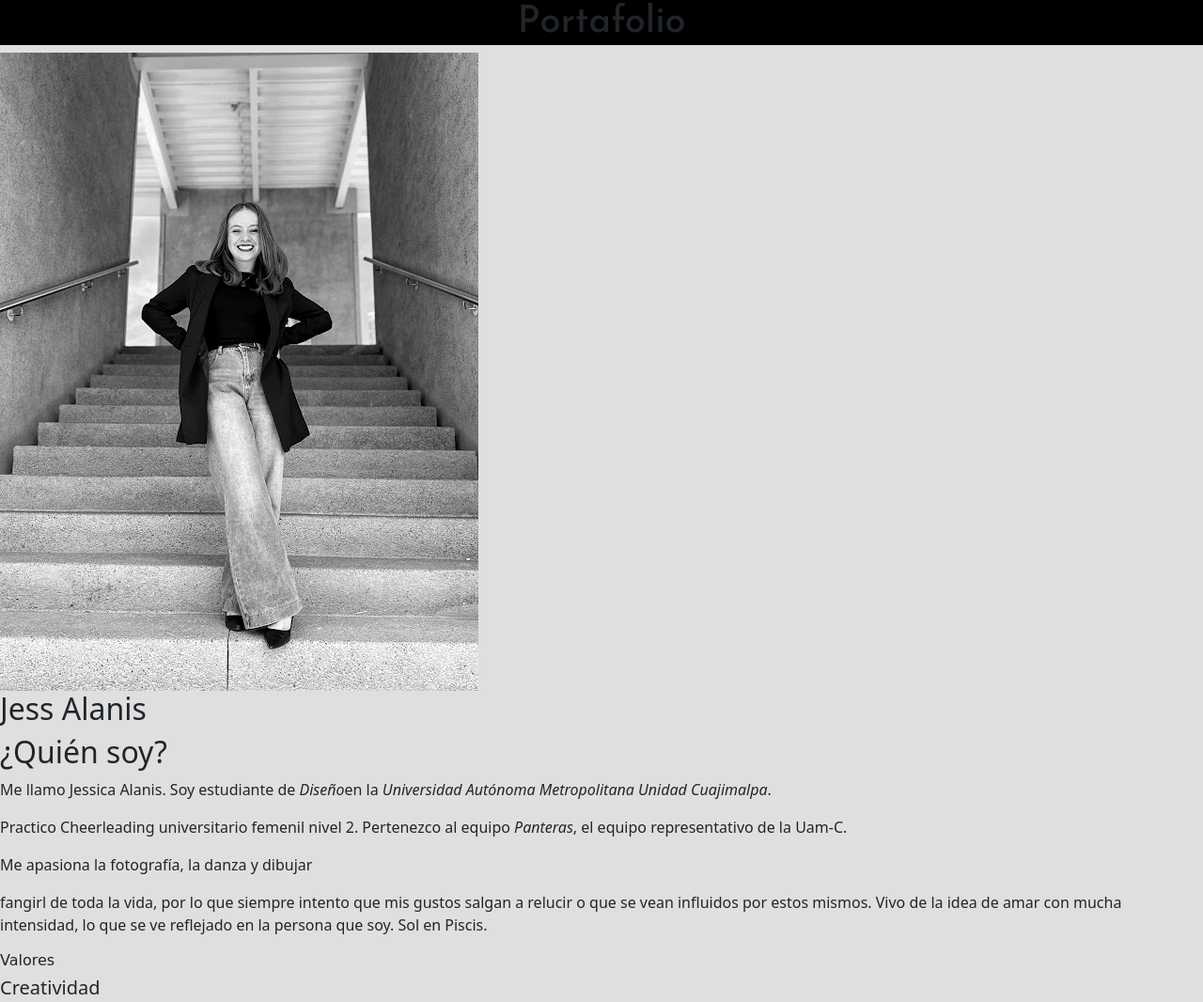
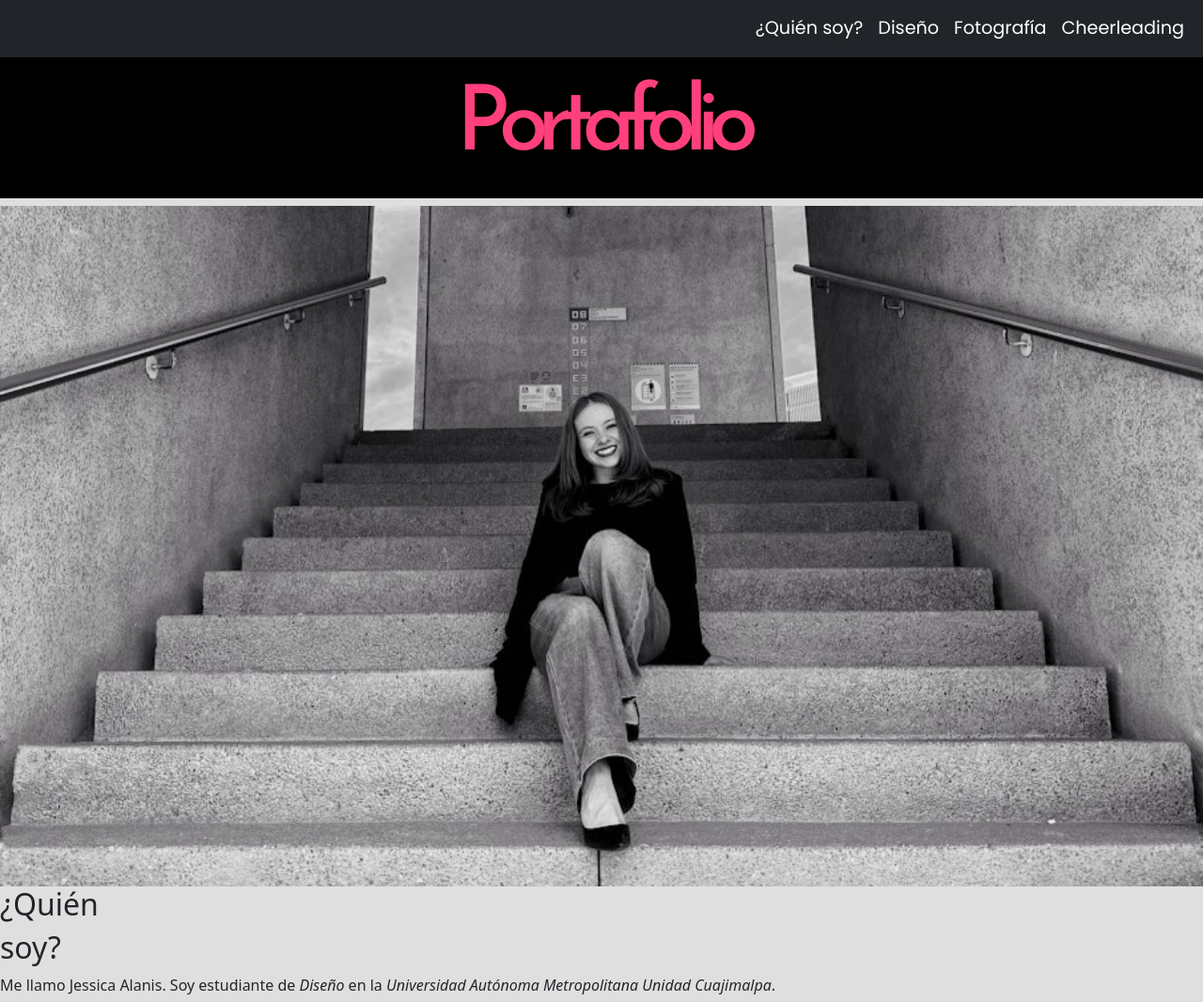
Before and after one commit to jessicaalanis7/portafolio-jessica-alanis-portafolio, a website: page index.html in a window 1280 px wide. Shown: the top 1066 px of the page at 94% size. Drawn offline with nearby package versions, Linux system fonts and the light colour scheme; a web font is replaced by a local one.

Commit message:
avancenuevo110425

```diff
--- a/index.html
+++ b/index.html
@@ -19,6 +19,7 @@
     <link rel="icon" type="image/svg+xml" href="/favicon.svg" />
 
     <!-- importar bootstrap  -->
+
     <link
       href="https://cdn.jsdelivr.net/npm/bootstrap@5.3.3/dist/css/bootstrap.min.css"
       rel="stylesheet"
@@ -31,16 +32,8 @@
       crossorigin="anonymous"
     ></script>
     <!-- fin importacion bootstrap  -->
-  </head>
-
-  <body class="fondo">
-    <div class="wrap">
-
-
-    <header>
-      <h1>Portafolio</h1>
-    </header>
-
+    <!--Fonts-->
+    <link href="https://fonts.googleapis.com/css2?family=Poppins:wght@400;600;700&display=swap" rel="stylesheet">
     <!--Tipografía header-->
     <link rel="preconnect" href="https://fonts.googleapis.com">
     <link rel="preconnect" href="https://fonts.gstatic.com" crossorigin>
@@ -48,10 +41,6 @@
     <style>
       @import url('https://fonts.googleapis.com/css2?family=Josefin+Sans:ital,wght@0,100..700;1,100..700&display=swap');
       </style>
-    <!--Fin tipografía header-->
-
-<!-- Suggested code may be subject to a license. Learn more: ~LicenseLog:977019157. -->
-    <!--Tipografía -->
        <link rel="preconnect" href="https://fonts.googleapis.com">
        <link rel="preconnect" href="https://fonts.gstatic.com" crossorigin>
        <link href="https://fonts.googleapis.com/css2?family=Vibur&display=swap" rel="stylesheet">
@@ -59,25 +48,59 @@
          @import url('https://fonts.googleapis.com/css2?family=Vibur&display=swap');
          </style>
 
+         <!--fin fonts-->
+
+  </head>
+  <nav class="navbar navbar-expand-lg bg-dark">
+    <div class="container-fluid">
+      <a class="navbar-brand text-white"></a>
+      <button class="navbar-toggler" type="button" data-bs-toggle="collapse" data-bs-target="#navbarScroll" aria-controls="navbarScroll" aria-expanded="false" aria-label="Toggle navigation">
+        <span class="navbar-toggler-icon"></span>
+      </button>
+
+      <div class="collapse navbar-collapse" id="navbarScroll">
+        <ul class="navbar-nav ms-auto my-1 my-lg-0 navbar-nav-scroll" style="--bs-scroll-height: 100px;">
+          <li class="nav-item">
+            <a class="nav-link text-white active" aria-current="page" href="#">¿Quién soy?</a>
+          </li>
+          <li class="nav-item">
+            <a class="nav-link text-white" href="#">Diseño</a>
+          </li>
+          <li class="nav-item">
+            <a class="nav-link text-white" href="#">Fotografía</a>
+          </li>
+          <li class="nav-item">
+            <a class="nav-link text-white" href="#">Cheerleading</a>
+          </li>
+        </ul>
+      </div>
+    </div>
+  </nav>
+  <body class="fondo">
+    <div class="wrap">
+      <header>
+        <h1>Portafolio</h1>
+    </div>
+    </header>
 
 
     <nav>
       <section>
-
+    <div style="display: flex; justify-content: center; align-items: center; margin: 0px; ">
         <img
-          class="photo"
-          src="files/Snapseed.jpg"
-          alt="foto de mi"
-      </section>
-      <section>
-        <H2>Jess Alanis</H2>
-      </section>
+          class="photoinicio"
+          src="files/fotoprincipal.jpg"
+          alt="foto de mi">
+        </div>
+    </div>
         </nav>
 
-        <nav>
-        <h2>¿Quién soy?</h2>
+        <nav class="presentación">
+        <h2>¿Quién</h2>
+        <h2> soy?</h2>
+        </nav>
         <p> Me llamo Jessica Alanis.
-Soy estudiante de <i>Diseño</i>en la <i>Universidad Autónoma Metropolitana Unidad Cuajimalpa</i>.
+          Soy estudiante de <i>Diseño</i> en la <i>Universidad Autónoma Metropolitana Unidad Cuajimalpa</i>.
         </p>
         <p> Practico Cheerleading universitario femenil nivel 2. Pertenezco al equipo <i>Panteras</i>, el equipo representativo de la Uam-C. </p>
         <p>Me apasiona la fotografía, la danza y dibujar</p>
@@ -147,17 +170,21 @@ Vivo de la idea de amar con mucha intensidad, lo que se ve reflejado en la perso
         <h4>  Contacto </h4>
         <section>
           <!-- icono de instagram -->
+           <span class="d-flex">
           <svg
+          class="icon_1 mx-2"
           class="icon_1"
           xmlns="http://www.w3.org/2000/svg" width="20" height="20" fill="currentColor" class="bi bi-instagram" viewBox="0 0 16 16">
             <path d="M8 0C5.829 0 5.556.01 4.703.048 3.85.088 3.269.222 2.76.42a3.9 3.9 0 0 0-1.417.923A3.9 3.9 0 0 0 .42 2.76C.222 3.268.087 3.85.048 4.7.01 5.555 0 5.827 0 8.001c0 2.172.01 2.444.048 3.297.04.852.174 1.433.372 1.942.205.526.478.972.923 1.417.444.445.89.719 1.416.923.51.198 1.09.333 1.942.372C5.555 15.99 5.827 16 8 16s2.444-.01 3.298-.048c.851-.04 1.434-.174 1.943-.372a3.9 3.9 0 0 0 1.416-.923c.445-.445.718-.891.923-1.417.197-.509.332-1.09.372-1.942C15.99 10.445 16 10.173 16 8s-.01-2.445-.048-3.299c-.04-.851-.175-1.433-.372-1.941a3.9 3.9 0 0 0-.923-1.417A3.9 3.9 0 0 0 13.24.42c-.51-.198-1.092-.333-1.943-.372C10.443.01 10.172 0 7.998 0zm-.717 1.442h.718c2.136 0 2.389.007 3.232.046.78.035 1.204.166 1.486.275.373.145.64.319.92.599s.453.546.598.92c.11.281.24.705.275 1.485.039.843.047 1.096.047 3.231s-.008 2.389-.047 3.232c-.035.78-.166 1.203-.275 1.485a2.5 2.5 0 0 1-.599.919c-.28.28-.546.453-.92.598-.28.11-.704.24-1.485.276-.843.038-1.096.047-3.232.047s-2.39-.009-3.233-.047c-.78-.036-1.203-.166-1.485-.276a2.5 2.5 0 0 1-.92-.598 2.5 2.5 0 0 1-.6-.92c-.109-.281-.24-.705-.275-1.485-.038-.843-.046-1.096-.046-3.233s.008-2.388.046-3.231c.036-.78.166-1.204.276-1.486.145-.373.319-.64.599-.92s.546-.453.92-.598c.282-.11.705-.24 1.485-.276.738-.034 1.024-.044 2.515-.045zm4.988 1.328a.96.96 0 1 0 0 1.92.96.96 0 0 0 0-1.92m-4.27 1.122a4.109 4.109 0 1 0 0 8.217 4.109 4.109 0 0 0 0-8.217m0 1.441a2.667 2.667 0 1 1 0 5.334 2.667 2.667 0 0 1 0-5.334"/>
           </svg>
           <p>@jessicaalanis_</p>
-
+        </span>
 
           <!-- icono de whatsapp -->
-           <span>
-            <svg xmlns="http://www.w3.org/2000/svg" width="16" height="16" fill="currentColor" class="bi bi-whatsapp" viewBox="0 0 16 16">
+           <span class="d-flex">
+            <svg
+            class="icon_1 mx-2"
+            xmlns="http://www.w3.org/2000/svg" width="16" height="16" fill="currentColor" class="bi bi-whatsapp" viewBox="0 0 16 16">
               <path d="M13.601 2.326A7.85 7.85 0 0 0 7.994 0C3.627 0 .068 3.558.064 7.926c0 1.399.366 2.76 1.057 3.965L0 16l4.204-1.102a7.9 7.9 0 0 0 3.79.965h.004c4.368 0 7.926-3.558 7.93-7.93A7.9 7.9 0 0 0 13.6 2.326zM7.994 14.521a6.6 6.6 0 0 1-3.356-.92l-.24-.144-2.494.654.666-2.433-.156-.251a6.56 6.56 0 0 1-1.007-3.505c0-3.626 2.957-6.584 6.591-6.584a6.56 6.56 0 0 1 4.66 1.931 6.56 6.56 0 0 1 1.928 4.66c-.004 3.639-2.961 6.592-6.592 6.592m3.615-4.934c-.197-.099-1.17-.578-1.353-.646-.182-.065-.315-.099-.445.099-.133.197-.513.646-.627.775-.114.133-.232.148-.43.05-.197-.1-.836-.308-1.592-.985-.59-.525-.985-1.175-1.103-1.372-.114-.198-.011-.304.088-.403.087-.088.197-.232.296-.346.1-.114.133-.198.198-.33.065-.134.034-.248-.015-.347-.05-.099-.445-1.076-.612-1.47-.16-.389-.323-.335-.445-.34-.114-.007-.247-.007-.38-.007a.73.73 0 0 0-.529.247c-.182.198-.691.677-.691 1.654s.71 1.916.81 2.049c.098.133 1.394 2.132 3.383 2.992.47.205.84.326 1.129.418.475.152.904.129 1.246.08.38-.058 1.171-.48 1.338-.943.164-.464.164-.86.114-.943-.049-.084-.182-.133-.38-.232"/>
             </svg>
             <p>5580327749</p>
--- a/style.css
+++ b/style.css
@@ -1,41 +1,55 @@
-/* Add styles here */
 /* importar bootstrap */
 @import '~bootstrap/dist/css/bootstrap.min.css';
+
+.navbar {
+    font-family: 'Poppins', sans-serif;
+    color: rgb(17, 17, 17);
+    font-size: 120%;
+  }
 
 .fondo{
     background-color: rgb(223, 223, 223);
 }
-wrap{
-    width: 1100px;
-    height: auto;
-    background-color: rgb(153, 104, 114);
-    margin-left: auto;
-    margin-right: auto;
+.wrap{
+    width: 100%;
+    height: 50%;
+    background-color: rgb(0, 0, 0);
     margin-bottom: 0%;
 }
 
-header{
-    width: 100%;
-    height: autopx;
+header h1{
+    display: flex;
+    justify-content: center;
+    align-items: center;
+    height: 150px;
     background-color: rgb(0, 0, 0);
+    color: rgb(255, 64, 124);
+    font-size: 600%;
+    letter-spacing: -12px;
 }
 
 h1{
     font-family: 'Josefin Sans';
-    color: rgb(255, 64, 124);
-    text-align: center;
+    font-size: 50px;
+    margin-top: 20px;
+}
+.photoinicio {
+    width: 100%;
+    height: auto;
+  display: flex;
+  justify-content: center;
+  margin-top: 0%;
+}04
+h2 {
+    font-family: 'Franklin Gothic Medium', 'Arial Narrow', Arial, sans-serif;
+    text-align: left;
     margin: 30px;
 }
-
-h2 {
-    f
+h3 {
+    font-family: 'Gill Sans', 'Gill Sans MT', Calibri, 'Trebuchet MS', sans-serif;
 }
-
-.photo {
-
-    height: 5%;
-    float: center;
-    align-items: center;
+.presentación {
+    letter-spacing: 5%;
 }
 
 .photografito1 {
@@ -48,10 +62,7 @@ h2 {
     float:left;
 }
 
-    .vibur-regular {
-        font-family: "Vibur", cursive;
-        font-weight: 400;
-        font-style: normal;}
+
 h6{
 
         font-family: "Vibur", cursive;
```
Also changed, not shown: files/fotoprincipal.jpg (added). Lines whose indentation alone changed are shown as unchanged.
